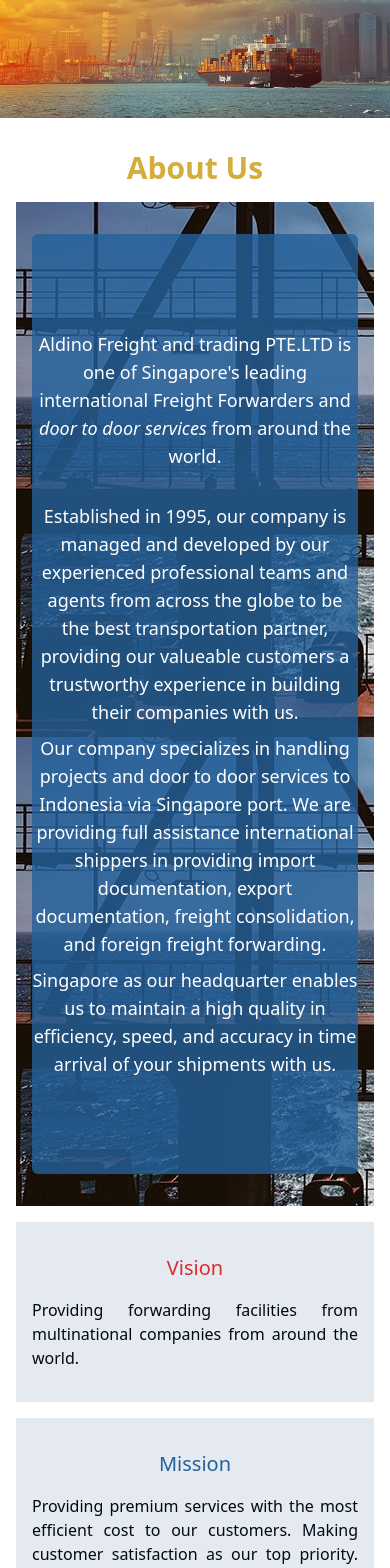
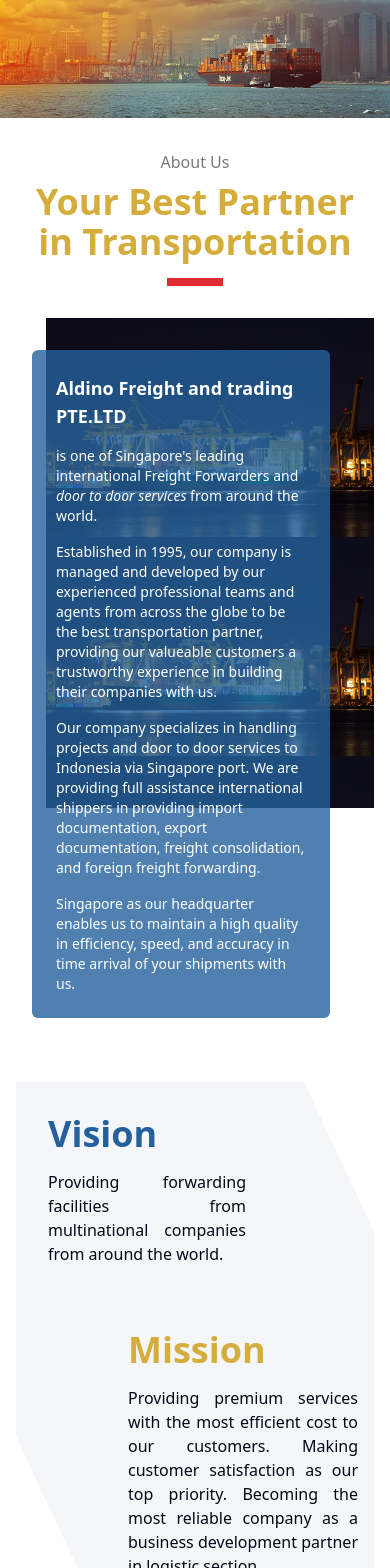
Before and after one commit to tomliem/aldino-medika, a Next.js app: page / in a window 390 px wide. Shown: the part 133-1701 px from the top of the page. Built offline with nearby package versions, Linux system fonts and the light colour scheme.

Commit message:
feat: update section about us

```diff
--- a/src/app/globals.css
+++ b/src/app/globals.css
@@ -73,4 +73,90 @@
   body {
     @apply bg-background text-foreground;
   }
+  .vision-card {
+    position: relative;
+    background-image:
+    linear-gradient(to bottom right, transparent 0%, #f4f6f9 0),
+    linear-gradient(65deg, #f4f6f9 75%, transparent 0);
+    background-size: 50% 100%;
+    background-repeat: no-repeat;
+    background-position: left, right;
+  }
+  .vision-card .bg-overlay {
+    top: 0;
+    left: 0;
+    width: 100%;
+    height: 100%;
+    position: absolute;
+    z-index: 0;
+    background-image:
+    linear-gradient(to bottom right, transparent 0%, #24619c 0),
+    linear-gradient(65deg, #24619c 75%, transparent 0);
+    background-size: 50% 100%;
+    background-repeat: no-repeat;
+    background-position: left, right;
+    transition: all 650ms;
+    transform: translateX(-100%);
+  }
+  .vision-card h2 {
+    color: #24619c;
+    position: relative;
+  }
+  .vision-card p {
+    position: relative;
+  }
+  .vision-card:hover .bg-overlay {
+    transform: translateX(0%);
+  }
+  .vision-card:hover h2{
+    color: white
+  }
+  .vision-card:hover p {
+    color: white;
+  }
+
+  .mission-card {
+    position: relative;
+    background-image:
+    linear-gradient(65deg, transparent 25%, #f4f6f9 0),
+    linear-gradient(to top right, #f4f6f9 100%, transparent 0);
+    background-size: 50% 100%;
+    background-repeat: no-repeat;
+    background-position: left, right;
+  }
+
+  .mission-card h2 {
+    color: #d4ad3c;
+    position: relative;
+  }
+  .mission-card:hover h2{
+    color: white;
+  }
+
+  .mission-card .bg-overlay {
+    top: 0;
+    left: 0;
+    width: 100%;
+    height: 100%;
+    position: absolute;
+    z-index: 0;
+    background-image:
+    linear-gradient(65deg, transparent 25%, #d4ad3c 0),
+    linear-gradient(to top right, #d4ad3c 100%, transparent 0);
+    background-size: 50% 100%;
+    background-repeat: no-repeat;
+    background-position: left, right;
+    transition: all 650ms;
+    transform: translateX(100%);
+  }
+  .mission-card:hover .bg-overlay {
+    transform: translateX(0%);
+  }
+  .mission-card p {
+    position: relative;
+  }
+  .mission-card:hover p {
+    color: white;
+  }
+
 }
--- a/src/components/base/Layout/NavBar/NavBar.tsx
+++ b/src/components/base/Layout/NavBar/NavBar.tsx
@@ -25,7 +25,7 @@ function DesktopNavBar() {
       <nav
         className={`transition-all duration-500 ease-in-out md:block overflow-hidden  max-md:animate-sideways-once `}
       >
-        <ul className="flex items-center flex-row gap-10 md:gap-4 min-[900px]:gap-5 lg:gap-12 justify-center text-sm md:text-[15px] leading-[22px]">
+        <ul className="flex items-center flex-row gap-10 md:gap-4 min-[900px]:gap-5 lg:gap-12 justify-start text-sm md:text-[15px] leading-[22px]">
           {navbarItems.map(({ ref, label }) => (
             <li key={ref} className="relative text-base font-semibold font-header">
               <StyledNavLink
--- a/src/components/module/home/Section2.tsx
+++ b/src/components/module/home/Section2.tsx
@@ -5,38 +5,46 @@ import { menuKey } from '@/constants/menus'
 export const Section2 = () => {
   return (
     <div id={menuKey[0]} className="w-full mt-8 px-4 items-center flex flex-col">
-      <h1 className="text-center text-3xl text-primary-yellow font-bold">About Us</h1>
-      <div className="mt-4 bg-about-us w-full max-w-7xl">
-        <div className="py-24 bg-primary-blue rounded-md bg-opacity-80 mx-4 my-8">
-          <p className="text-center  text-white text-lg">
-            Aldino Freight and trading PTE.LTD is one of Singapore's leading international Freight Forwarders and{' '}
+      <h6 className="text-primary-gray text-base text-center">About Us</h6>
+      <h1 className="text-center text-4xl text-primary-yellow font-bold mt-2">Your Best Partner in Transportation</h1>
+      <div className="bg-primary-red h-2 w-14 mt-4"></div>
+      <div className="mt-8 w-full max-w-7xl relative flex items-center group">
+        <div className="absolute top-0 h-[490px] right-0 w-11/12 md:w-3/4 overflow-hidden ">
+          <div className="bg-about-us w-full h-full transform scale-100 group-hover:scale-125 duration-700 transition-all bg-contain group-hover:bg-right"></div>
+        </div>
+        <div className="py-6 bg-primary-blue group-hover:bg-opacity-90 duration-1000 transition-all z-50 relative w-10/12  md:w-3/5 rounded-md bg-opacity-80 mx-4 my-8 px-6">
+          <p className="text-lg md:text-2xl font-bold text-white">Aldino Freight and trading PTE.LTD </p>
+          <p className="mt-4 text-white text-sm md:text-xl">
+            is one of Singapore's leading international Freight Forwarders and{' '}
             <span className="italic">door to door services</span> from around the world.
           </p>
-          <p className="text-center  text-white text-lg mt-8">
+          <p className="mt-4  text-white text-sm md:text-xl">
             Established in 1995, our company is managed and developed by our experienced professional teams and agents
             from across the globe to be the best transportation partner, providing our valueable customers a trustworthy
             experience in building their companies with us.
           </p>
-          <p className="text-center  text-white text-lg mt-2">
+          <p className="mt-4 text-white text-sm md:text-xl">
             Our company specializes in handling projects and door to door services to Indonesia via Singapore port. We
             are providing full assistance international shippers in providing import documentation, export
             documentation, freight consolidation, and foreign freight forwarding.
           </p>
-          <p className="text-center  text-white text-lg mt-2">
+          <p className="text-white text-sm md:text-xl mt-4">
             Singapore as our headquarter enables us to maintain a high quality in efficiency, speed, and accuracy in
             time arrival of your shipments with us.
           </p>
         </div>
       </div>
-      <div className="mt-4 max-w-7xl w-full">
-        <div className="grid grid-cols-1 md:grid-cols-2 gap-4 w-full">
-          <div className="bg-slate-300 bg-opacity-50 py-8 px-4">
-            <h2 className="text-center text-primary-red text-xl">Vision</h2>
-            <p className="mt-4 text-justify">Providing forwarding facilities from multinational companies from around the world.</p>
+      <div className="mt-8 max-w-7xl w-full overflow-hidden">
+        <div className="grid grid-cols-1 md:grid-cols-2 w-full">
+          <div className="bg-opacity-50 py-8 px-8 vision-card">
+            <div className="bg-overlay"></div>
+            <h2 className="text-left text-4xl font-bold">Vision</h2>
+            <p className="mt-4 text-justify pr-24">Providing forwarding facilities from multinational companies from around the world.</p>
           </div>
-          <div className="bg-slate-300 bg-opacity-50 py-8 px-4">
-            <h2 className="text-center text-primary-blue text-xl">Mission</h2>
-            <p className="mt-4 text-justify">
+          <div className="bg-opacity-50 py-8 px-4 mission-card">
+            <div className="bg-overlay"></div>
+            <h2 className="text-left text-4xl pl-24 font-bold">Mission</h2>
+            <p className="mt-4 text-justify pl-24">
               Providing premium services with the most efficient cost to our customers. Making customer satisfaction as
               our top priority. Becoming the most reliable company as a business development partner in logistic
               section.
--- a/tailwind.config.js
+++ b/tailwind.config.js
@@ -17,6 +17,7 @@ module.exports = {
         "primary-red": "#de2a32",
         "primary-yellow": "#d4ad3c",
         "primary-dark-yellow": "#CBA135",
+        "primary-gray": "#7A7777",
 
         border: "hsl(var(--border))",
         input: "hsl(var(--input))",
@@ -75,7 +76,7 @@ module.exports = {
       backgroundImage: {
         "gradient-radial": "radial-gradient(var(--tw-gradient-stops))",
         "gradient-conic": "conic-gradient(from 180deg at 50% 50%, var(--tw-gradient-stops))",
-        'about-us': 'url(/about-us.jpg)',
+        'about-us': 'url(/about-us2.jpeg)',
       },
     },
   },
```
Also changed, not shown: public/about-us2.jpeg (added).
